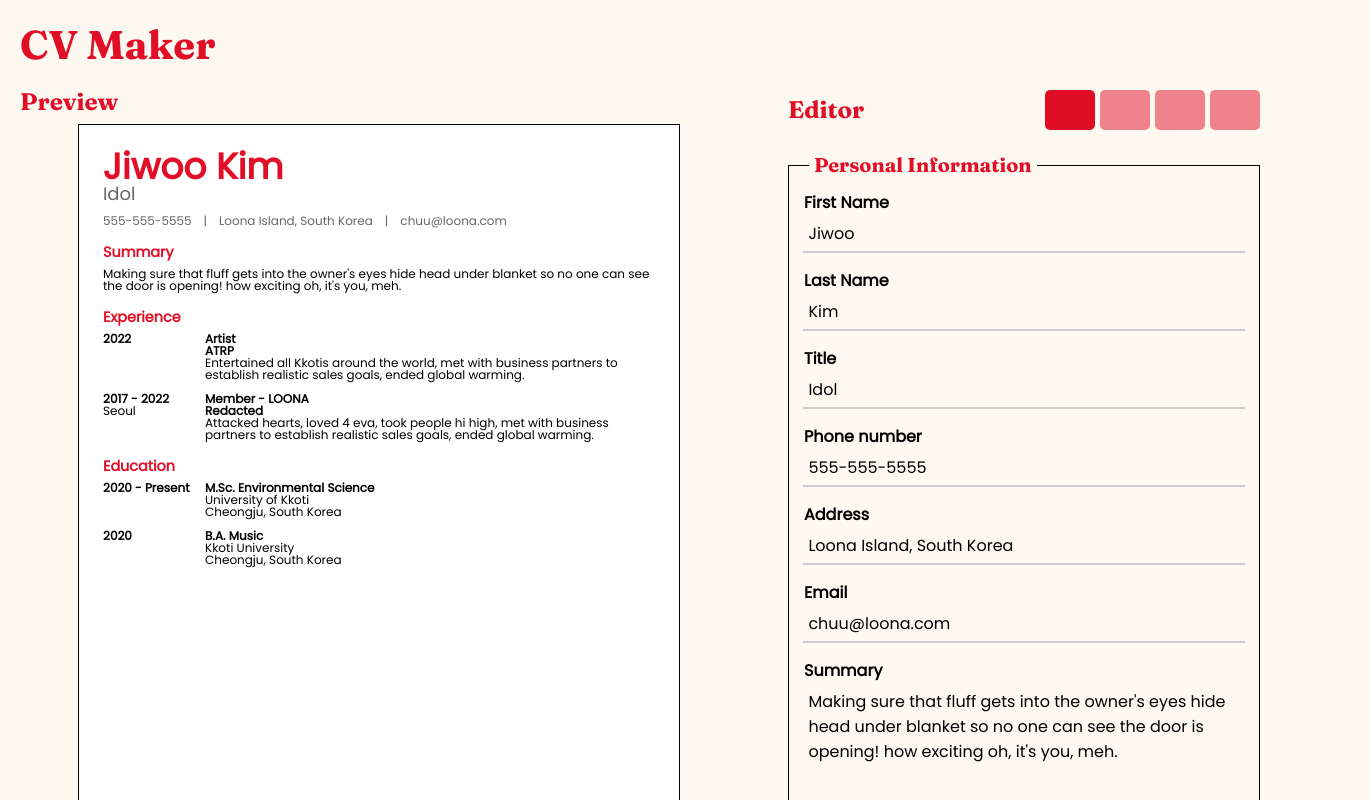
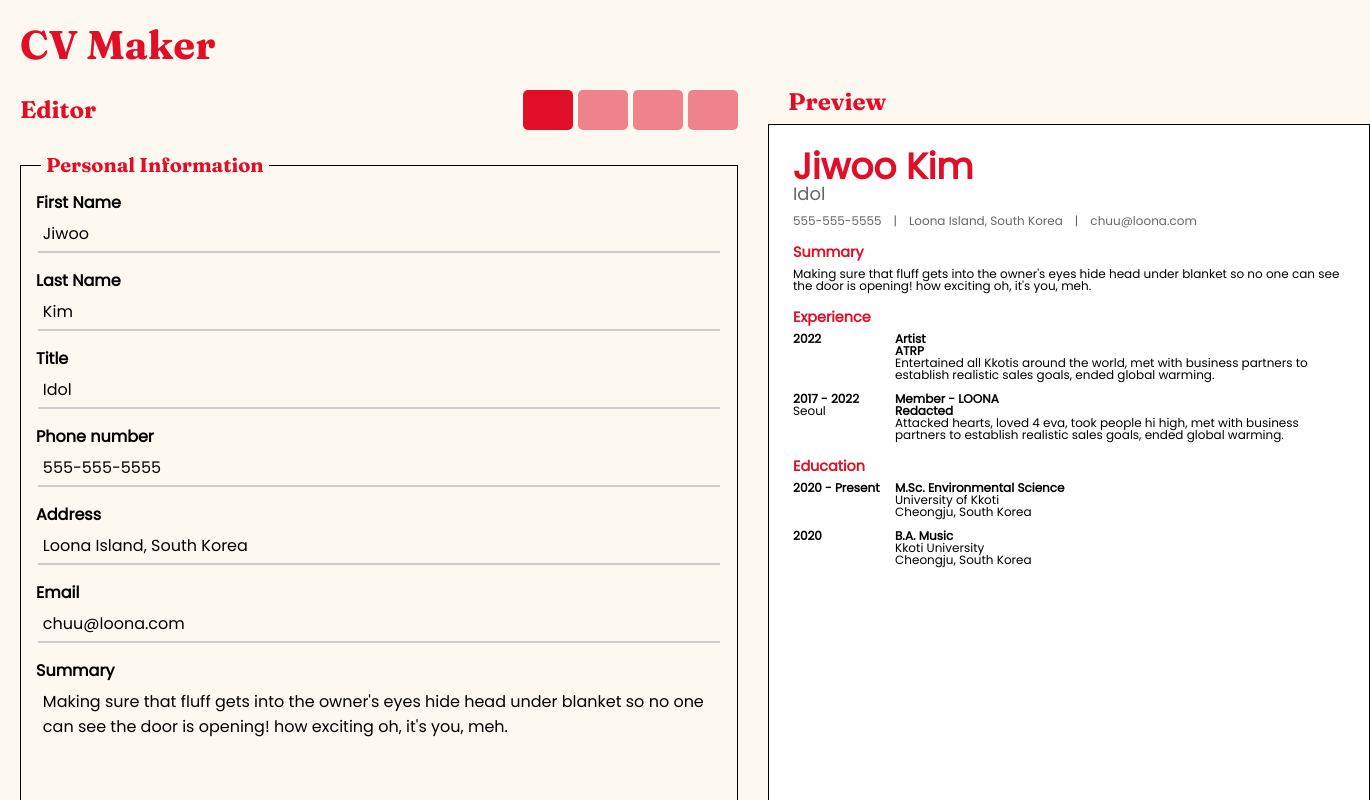
Before and after one commit to beaesq/cv-maker, a React (Vite) app: page / in a window 1280 px wide. Shown: the top 800 px of the page, 1370 px wide, since content can reach past the window. Built offline with nearby package versions, Linux system fonts and the light colour scheme; some icons are missing.

Commit message:
Swap editor & preview sides

```diff
--- a/src/styles/App.css
+++ b/src/styles/App.css
@@ -52,12 +52,12 @@ h1 {
 }
 
 .editor {
-  grid-column: 2 / 3;
+  grid-column: 1 / 2;
   grid-row: 2 / 3;
 }
 
 .preview {
-  grid-column: 1 / 2;
+  grid-column: 2 / 3;
   grid-row: 2 / 3;
 }
 
```
